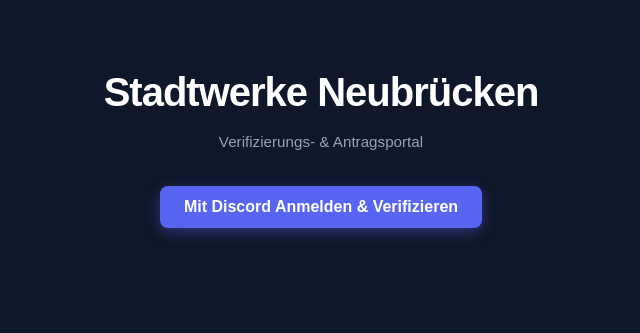
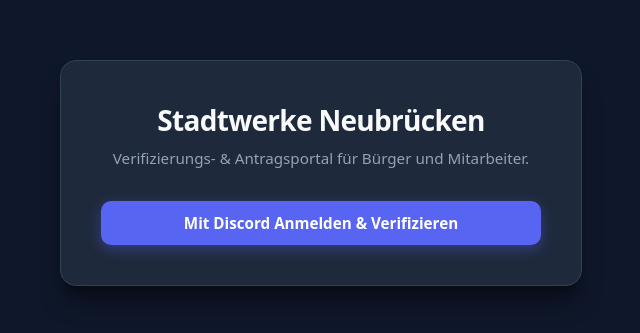
Before and after one commit to tomm-mmy/Stadtwerke, a Next.js app: page / in a window 1280 px wide. Shown: the part 251-584 px from the top of the page, without its empty margins (319-959 px from the left). Built offline with nearby package versions, Linux system fonts and the light colour scheme.

Commit message:
Refactor Home component layout and styles

```diff
--- a/app/page.js
+++ b/app/page.js
@@ -1,35 +1,14 @@
-import Link from 'next/link';
-
 export default function Home() {
   return (
-    <main style={{
-      minHeight: '100vh',
-      backgroundColor: '#0f172a',
-      color: '#fff',
-      display: 'flex',
-      flexDirection: 'column',
-      alignItems: 'center',
-      justifyContent: 'center',
-      fontFamily: 'sans-serif'
-    }}>
-      <h1 style={{ fontSize: '2.5rem', marginBottom: '1rem' }}>Stadtwerke Neubrücken</h1>
-      <p style={{ color: '#94a3b8', marginBottom: '2rem' }}>Verifizierungs- & Antragsportal</p>
+    <main className="portal-container">
+      <div className="portal-card">
+        <h1>Stadtwerke Neubrücken</h1>
+        <p>Verifizierungs- & Antragsportal für Bürger und Mitarbeiter.</p>
 
-      <a
-        href="/auth/discord"
-        style={{
-          backgroundColor: '#5865F2',
-          color: '#fff',
-          padding: '12px 24px',
-          borderRadius: '8px',
-          textDecoration: 'none',
-          fontWeight: 'bold',
-          fontSize: '1rem',
-          boxShadow: '0 4px 14px 0 rgba(88, 101, 242, 0.39)'
-        }}
-      >
-        Mit Discord Anmelden & Verifizieren
-      </a>
+        <a href="/auth/discord" className="btn-primary">
+          Mit Discord Anmelden & Verifizieren
+        </a>
+      </div>
     </main>
   );
 }
```
